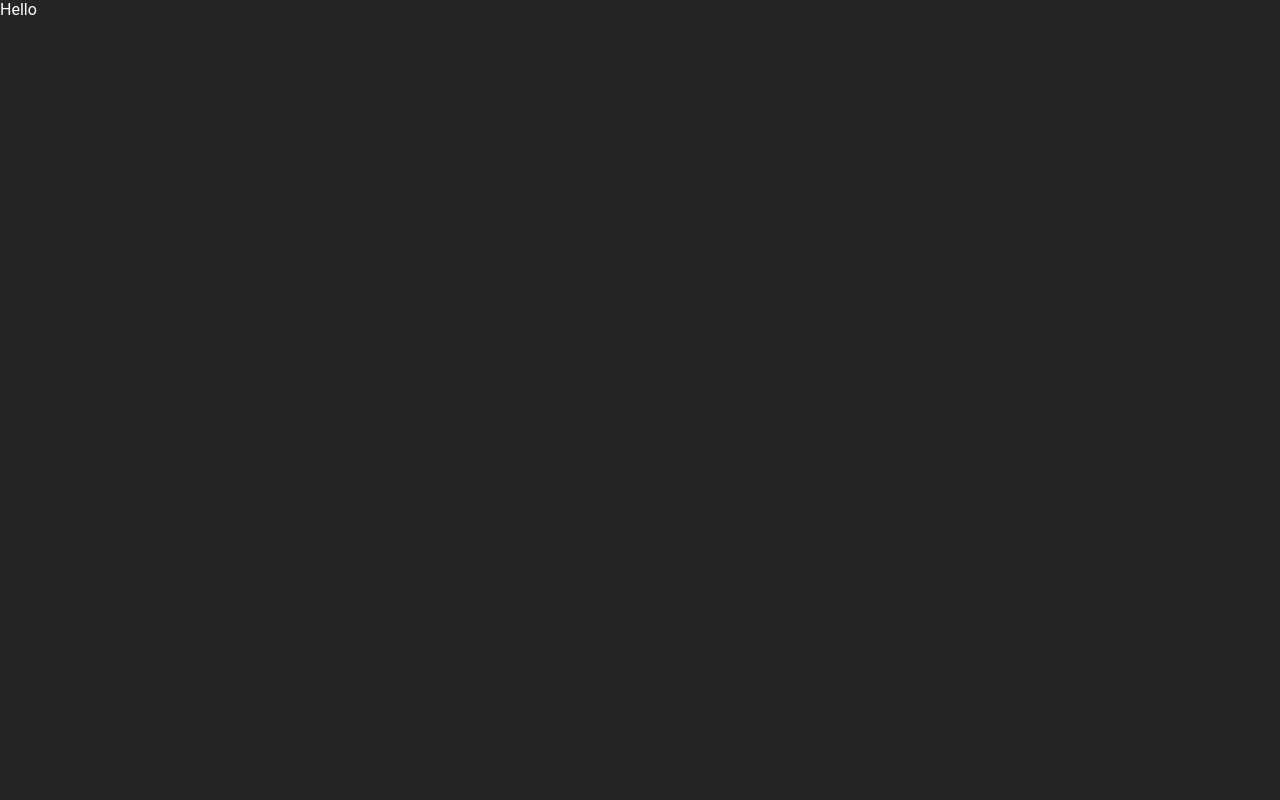
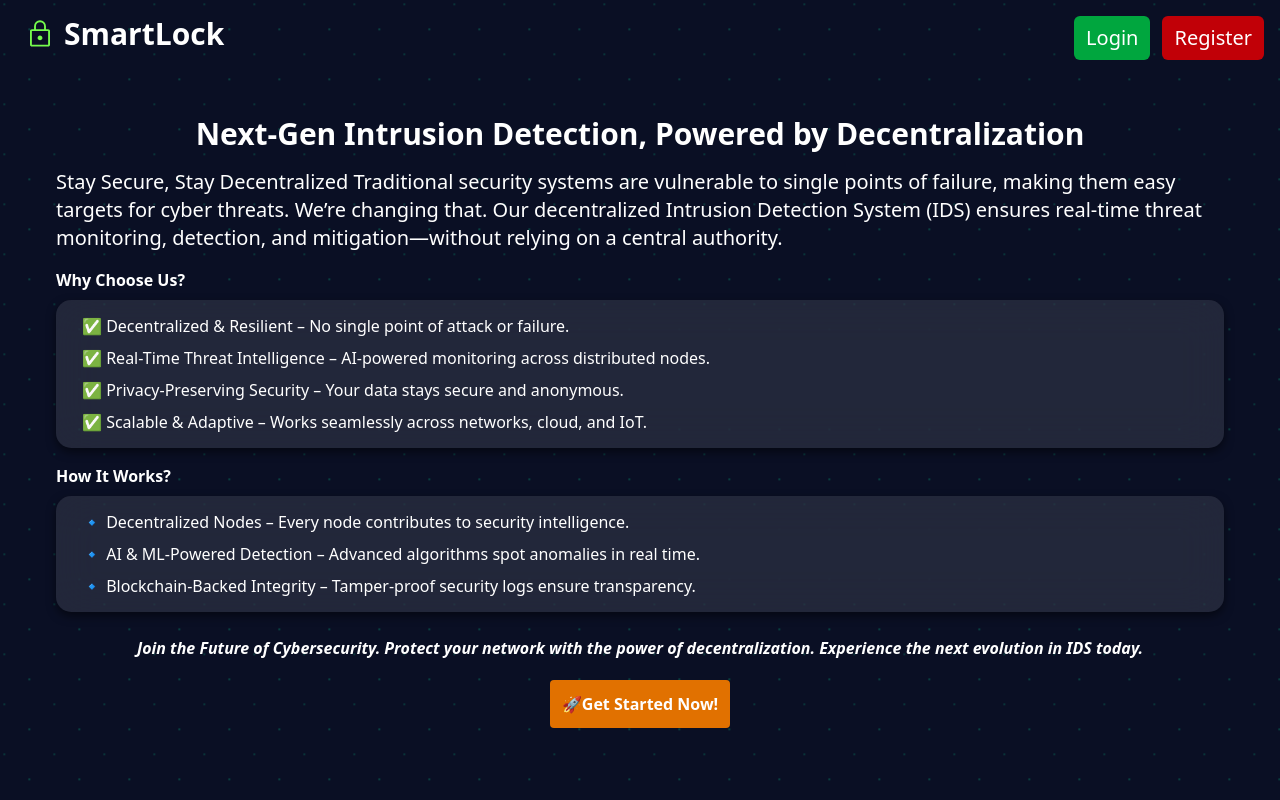
Before and after one commit to Aa-sheesh/SmartLock, a React (Vite) app in the folder frontend/: page / in a window 1280 px wide. Built offline with nearby package versions, Linux system fonts and the light colour scheme.

Commit message:
add landing page, login, and registration components; update title and styles

```diff
--- a/frontend/index.html
+++ b/frontend/index.html
@@ -4,7 +4,7 @@
     <meta charset="UTF-8" />
     <link rel="icon" type="image/svg+xml" href="/lock_100dp_78A75A_FILL0_wght400_GRAD0_opsz48.svg" />
     <meta name="viewport" content="width=device-width, initial-scale=1.0" />
-    <title>Decentralised Intrusion Detection System : Secure, Immutable, Transparent.</title>
+    <title>SmartLock : Secure, Immutable, Transparent.</title>
   </head>
   <body>
     <div id="root"></div>
--- a/frontend/src/App.jsx
+++ b/frontend/src/App.jsx
@@ -1,15 +1,14 @@
 import { useState } from 'react'
 
 import './App.css'
+import Landing from './pages/Landing'
 
 function App() {
   const [count, setCount] = useState(0)
 
   return (
     <>
-      <div className='text-white'>
-        Hello
-      </div>
+      <Landing />
     </>
   )
 }
--- /dev/null
+++ b/frontend/src/components/Hero.jsx
@@ -0,0 +1,79 @@
+import React from "react";
+import { Link } from "react-router-dom";
+
+function Hero() {
+  return (
+    <>
+      <div className="flex flex-col  px-10  ">
+        <div className="text-3xl flex justify-center font-extrabold mt-10 relative  after:content-[''] after:absolute after:left-70 after:bottom-0 after:w-0 after:h-[2px] after:bg-amber-200 after:transition-all after:duration-300 hover:after:w-220 ">
+          Next-Gen Intrusion Detection, Powered by Decentralization
+        </div>
+        <div className="p-4 text-xl ">
+          Stay Secure, Stay Decentralized Traditional security systems are
+          vulnerable to single points of failure, making them easy targets for
+          cyber threats. We’re changing that. Our decentralized Intrusion
+          Detection System (IDS) ensures real-time threat monitoring, detection,
+          and mitigation—without relying on a central authority.
+        </div>
+        <div className="px-4 ">
+          <span className="font-bold ">
+            Why Choose Us? <br />
+          </span>
+          <ul className="mt-2">
+            <li>
+              ✅ Decentralized & Resilient – No single point of attack or
+              failure.
+            </li>{" "}
+            <li>
+              {" "}
+              ✅ Real-Time Threat Intelligence – AI-powered monitoring across
+              distributed nodes.{" "}
+            </li>
+            <li>
+              ✅ Privacy-Preserving Security – Your data stays secure and
+              anonymous.
+            </li>
+            <li>
+              {" "}
+              ✅ Scalable & Adaptive – Works seamlessly across networks, cloud,
+              and IoT.
+            </li>{" "}
+          </ul>
+          <div className="pt-4 ">
+            <span className="font-bold">How It Works?</span>
+            <br />{" "}
+            <ul className="mt-2">
+              <li>
+                🔹 Decentralized Nodes – Every node contributes to security
+                intelligence.{" "}
+              </li>
+              <li>
+                🔹 AI & ML-Powered Detection – Advanced algorithms spot
+                anomalies in real time.
+              </li>{" "}
+              <li>
+                🔹 Blockchain-Backed Integrity – Tamper-proof security logs
+                ensure transparency.
+              </li>
+            </ul>
+          </div>
+          <br />
+          <span className="flex justify-center font-bold italic ">
+          Join the Future of Cybersecurity. Protect your network with the power
+          of decentralization. Experience the next evolution in IDS today.
+          <br />
+          </span>
+          <Link to="/register">
+            <div className="flex justify-center">
+              <button className="font-bold flex justify-center cursor-pointer rounded bg-amber-600 hover:bg-amber-700 p-3 m-5">
+                🚀Get Started Now!
+              </button>
+            </div>
+          </Link>
+        </div>
+      </div>
+    </>
+  );
+}
+
+export default Hero;
--- /dev/null
+++ b/frontend/src/components/LoginForm.jsx
@@ -0,0 +1,30 @@
+import React from 'react'
+
+function LoginForm() {
+  return (
+    <>
+        <div className="flex flex-col  items-center justify-center">
+            <div className="text-3xl font-extrabold mt-10 ">
+            Login
+            </div>
+            <div className="p-4 text-xl ">
+            <form className="flex flex-col items-center justify-center">
+                <input
+                type="text"
+                placeholder="xyz@mail.com"
+                className="p-2 m-2 border border-gray-300"
+                />
+                <input
+                type="password"
+                placeholder="password"
+                className="p-2 m-2 border border-gray-300"
+                />
+                <button className="p-3 m-2 bg-blue-500 hover:bg-blue-600 rounded-md cursor-pointer text-white">Login</button>
+            </form>
+            </div>
+        </div>
+    </>
+  )
+}
+
+export default LoginForm
--- /dev/null
+++ b/frontend/src/components/Navbar.jsx
@@ -0,0 +1,44 @@
+import React from "react";
+import { Link } from "react-router-dom";
+
+function Navbar() {
+  return (
+    <>
+      <div className="  flex justify-between  p-4">
+        <Link to="/">
+          <div id="nav-left" className="flex">
+            <button className=" cursor-pointer">
+              <svg
+                xmlns="http://www.w3.org/2000/svg"
+                height="30px"
+                viewBox="0 -960 960 960"
+                width="48px"
+                fill="#75FB4C"
+              >
+                <path d="M220-80q-24.75 0-42.37-17.63Q160-115.25 160-140v-434q0-24.75 17.63-42.38Q195.25-634 220-634h70v-96q0-78.85 55.61-134.42Q401.21-920 480.11-920q78.89 0 134.39 55.58Q670-808.85 670-730v96h70q24.75 0 42.38 17.62Q800-598.75 800-574v434q0 24.75-17.62 42.37Q764.75-80 740-80H220Zm0-60h520v-434H220v434Zm260.17-140q31.83 0 54.33-22.03T557-355q0-30-22.67-54.5t-54.5-24.5q-31.83 0-54.33 24.5t-22.5 55q0 30.5 22.67 52.5t54.5 22ZM350-634h260v-96q0-54.17-37.88-92.08-37.88-37.92-92-37.92T388-822.08q-38 37.91-38 92.08v96ZM220-140v-434 434Z" />
+              </svg>
+            </button>
+
+            <div className="text-3xl font-bold">SmartLock</div>
+          </div>
+        </Link>
+        <div id="nav-right">
+          <div className="">
+            <Link to="/login">
+              <button className="text-xl cursor-pointer bg-green-600 rounded-md px-3 py-2 mr-3 hover:bg-green-700 ">
+                Login
+              </button>
+            </Link>
+            <Link to="/register">
+              <button className="text-xl cursor-pointer bg-red-700 hover:bg-red-800 rounded-md px-3 py-2">
+                Register
+              </button>
+            </Link>
+          </div>
+        </div>
+      </div>
+    </>
+  );
+}
+
+export default Navbar;
--- /dev/null
+++ b/frontend/src/components/RegisterForm.jsx
@@ -0,0 +1,35 @@
+import React from "react";
+
+function RegisterForm() {
+  return (
+    <>
+      <div className="flex flex-col  items-center justify-center">
+        <div className="text-3xl font-extrabold mt-10 ">Register</div>
+        <div className="p-4 text-xl ">
+          <form className="flex flex-col items-center justify-center">
+            <input
+              type="text"
+              placeholder="username"
+              className="p-2 m-2 border border-gray-300"
+            />
+            <input
+              type="text"
+              placeholder="xyz@mail.com"
+              className="p-2 m-2 border border-gray-300"
+            />
+            <input
+              type="password"
+              placeholder="password"
+              className="p-2 m-2 border border-gray-300"
+            />
+            <button className="p-3 m-2 bg-blue-500 hover:bg-blue-600 rounded-md cursor-pointer text-white">
+              Register
+            </button>
+          </form>
+        </div>
+      </div>
+    </>
+  );
+}
+
+export default RegisterForm;
--- a/frontend/src/index.css
+++ b/frontend/src/index.css
@@ -1,12 +1,29 @@
-*{
-  padding: 0;
-  margin: 0;
-  box-sizing: border-box;
+@import "tailwindcss";
 
+body {
+  background-color: #0a0f24;
+  background-image: radial-gradient(rgba(0, 255, 170, 0.2) 1px, transparent 1px),
+                    radial-gradient(rgba(0, 255, 170, 0.15) 1px, transparent 1px);
+  background-size: 50px 50px;
+  background-position: 0 0, 25px 25px;
+  animation: gridMove 6s linear infinite;
+  text-shadow: #0a0f24;
+  color:white
 }
 
-body{
+@keyframes gridMove {
+  from {
+      background-position: 0 0, 25px 25px;
+  }
+  to {
+      background-position: -50px -50px, -25px -25px;
+  }
+}
+
+
+/* body{
   font-family: 'Roboto', sans-serif;
   background-color: #252525;
+  padding:10px;
   color: #fff;
-}
+} */
--- a/frontend/src/main.jsx
+++ b/frontend/src/main.jsx
@@ -2,10 +2,17 @@ import { StrictMode } from 'react'
 import { createRoot } from 'react-dom/client'
 import './index.css'
 import App from './App.jsx'
-import { BrowserRouter } from 'react-router-dom'
+import Login from './pages/Login.jsx'
+import Register from './pages/Register.jsx'
+
+import { BrowserRouter, Route, Routes } from 'react-router-dom'
 
 createRoot(document.getElementById('root')).render(
   <BrowserRouter>
-    <App />
+    <Routes>
+      <Route path="/" element={<App />} />
+      <Route path='/login' element={<Login />} />
+      <Route path='/register' element={<Register />} />
+    </Routes>
   </BrowserRouter>,
 )
--- /dev/null
+++ b/frontend/src/pages/Landing.jsx
@@ -0,0 +1,15 @@
+import React from "react";
+import Navbar from "../components/Navbar";
+import "../styles/landing.css";
+import Hero from "../components/Hero";
+
+function Landing() {
+  return (
+    <>
+      <Navbar />
+      <Hero />
+    </>
+  );
+}
+
+export default Landing;
--- /dev/null
+++ b/frontend/src/pages/Login.jsx
@@ -0,0 +1,14 @@
+import React from 'react'
+import Navbar from '../components/Navbar'
+import LoginForm from '../components/LoginForm'
+
+function Login() {
+  return (
+    <>
+        <Navbar />
+        <LoginForm />
+    </>
+  )
+}
+
+export default Login
--- /dev/null
+++ b/frontend/src/pages/Register.jsx
@@ -0,0 +1,14 @@
+import React from 'react'
+import Navbar from '../components/Navbar'
+import RegisterForm from '../components/RegisterForm'
+
+function Register() {
+  return (
+    <>
+        <Navbar />
+        <RegisterForm />
+    </>
+  )
+}
+
+export default Register
--- /dev/null
+++ b/frontend/src/styles/landing.css
@@ -0,0 +1,24 @@
+ul{
+    list-style-type: none;
+    /* margin: 0; */
+    /* padding: 0; */
+    overflow: hidden;
+    /* background-color: #333; */
+    background: rgba(255, 255, 255, 0.1); /* Transparent White */
+    backdrop-filter: blur(20px); /* Blur effect */
+    -webkit-backdrop-filter: blur(20px); /* Safari support */
+    border-radius: 15px; /* Rounded corners */
+    /* border: 1px solid rgba(255, 255, 255, 0.2);  */
+    /* Subtle border */
+    box-shadow: 0 4px 10px rgba(0, 0, 0, 0.5); /* Soft shadow */
+    padding: 10px;
+    color: white; /* Text color */
+    /* text-align: center; */
+    /* width: 300px; */
+    /* margin: 50px auto; */
+
+}
+li{
+    /* padding-inline: 15px; */
+    padding: 4px 16px;
+}
```
